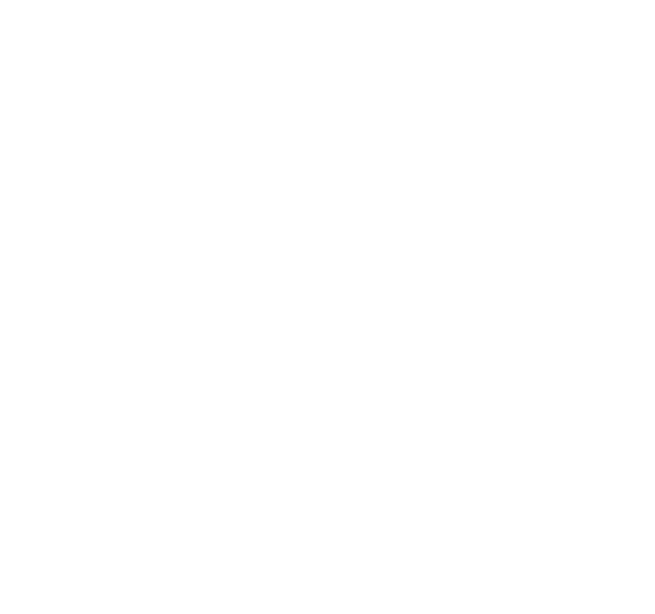
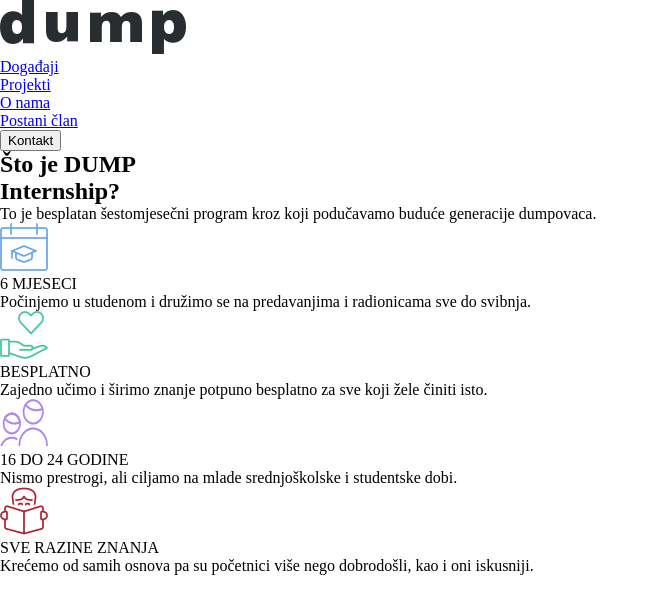
Before and after one commit to bozeeetopic/Internship-10-CSS-Responsiveness, a plain HTML site: page DUMP/index.html in a window 1280 px wide. Shown: the whole page, without its empty margins (0-655 px from the left). Drawn offline with Linux system fonts and the light colour scheme.

Commit message:
First two cestions html finished

```diff
--- a/DUMP/index.html
+++ b/DUMP/index.html
@@ -16,5 +16,68 @@
 
   <body>
 
+    <nav>
+      <a href="https://dump.hr/">
+        <img src="./assets/dump.png" alt="DUMP logo">
+      </a>
+      <div class="navbar">
+        <div class="navbar-item">
+          <a href="https://dump.hr/events">
+            <p>Događaji</p>
+          </a>
+        </div>
+        <div class="navbar-item">
+          <a href="https://dump.hr/projects">
+            <p>Projekti</p>
+          </a>
+        </div>
+        <div class="navbar-item">
+          <a href="https://dump.hr/about">
+            <p>O nama</p>
+          </a>
+        </div>
+        <div class="navbar-item">
+          <a href="https://dump.hr/internship">
+            <p>Postani član</p>
+          </a>
+        </div>
+        <div class="navbar-item">
+          <a href="">
+            <button>Kontakt</button>
+          </a>
+        </div>
+      </div>
+    </nav>
+
+    <section class="what-is">
+      <div class="what-is-upper-text">
+        <h1>Što je DUMP</h1>
+        <h1>Internship?</h1>
+        <p>To je besplatan šestomjesečni program kroz koji podučavamo buduće generacije dumpovaca.</p>
+      </div>
+      <div class="what-is-items-wrapper">
+        <div class="what-is-item">
+          <img src="./assets/knowledge.png" alt="Calendar">
+          <p>6 MJESECI</p>
+          <p>Počinjemo u studenom i družimo se na predavanjima i radionicama sve do svibnja.</p>
+        </div>
+        <div class="what-is-item">
+          <img src="./assets/heart.png" alt="Heart">
+          <p>BESPLATNO</p>
+          <p>Zajedno učimo i širimo znanje potpuno besplatno za sve koji žele činiti isto.</p>
+        </div>
+        <div class="what-is-item">
+          <img src="./assets/people.png" alt="People">
+          <p>16 DO 24 GODINE</p>
+          <p>Nismo prestrogi, ali ciljamo na mlade srednjoškolske i studentske dobi.</p>
+        </div>
+        <div class="what-is-item">
+          <img src="./assets/book.png" alt="Book">
+          <p>SVE RAZINE ZNANJA</p>
+          <p>Krećemo od samih osnova pa su početnici više nego dobrodošli, kao i oni iskusniji.</p>
+        </div>
+      </div>
+    </section>
+
   </body>
 </html>
```
Also changed, not shown: DUMP/styles/style.css (line endings or trailing spaces).
